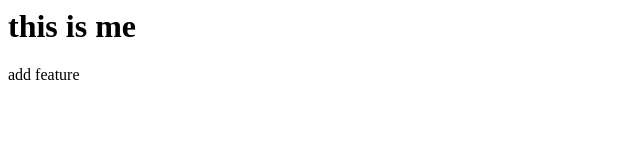
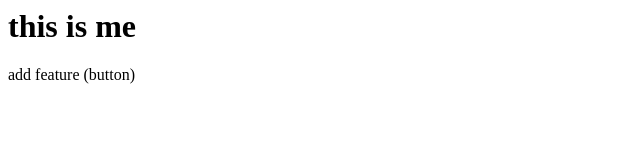
Before and after one commit to rahulgupta9630/localrepo, a plain HTML site: page index.html in a window 1280 px wide. Shown: the full height of the page, 0-640 px from the left. Drawn offline with Linux system fonts and the light colour scheme.

Commit message:
add button

```diff
--- a/index.html
+++ b/index.html
@@ -4,7 +4,7 @@
         <a href="style.css"></a>
         <body>
             <h1>this is me</h1>
-            <p>add feature</p>
+            <p>add feature (button)</p>
         </body>
     </head>
 </html>
```
